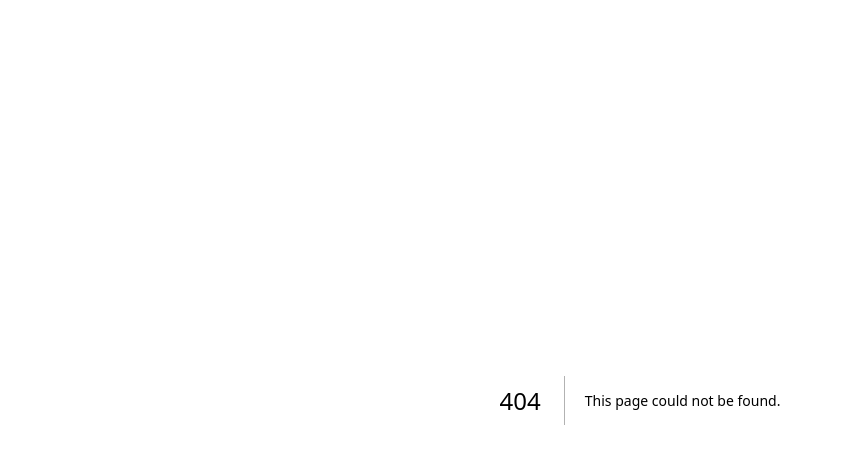
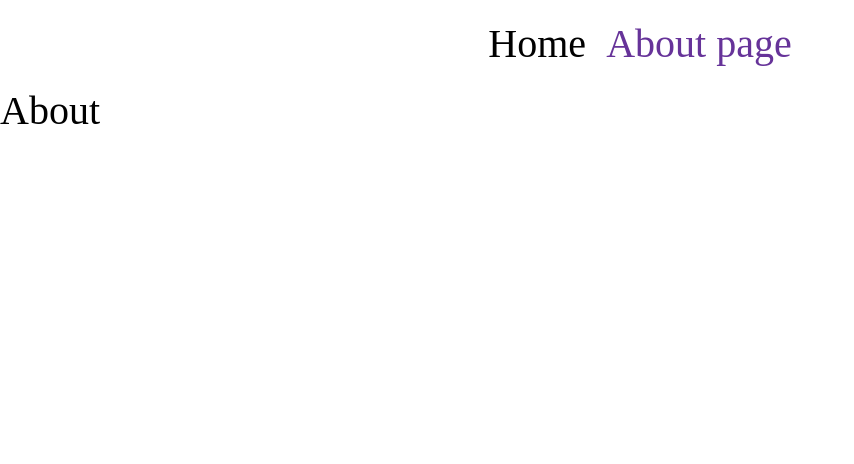
Before and after one commit to Alex666000/NEXT_car-catalog, a Next.js app: page /about in a window 1280 px wide. Before the commit this address had no page. Shown: the top 464 px of the page, without its empty margins (0-854 px from the left). Built offline with nearby package versions, Linux system fonts and the light colour scheme.

Commit message:
useRouter(); pathname - по условию Layout

```diff
--- a/package.json
+++ b/package.json
@@ -9,6 +9,7 @@
     "lint": "next lint"
   },
   "dependencies": {
+    "-": "^0.0.1",
     "@types/node": "18.15.11",
     "@types/react": "18.0.33",
     "@types/react-dom": "18.0.11",
@@ -17,6 +18,7 @@
     "next": "13.3.0",
     "react": "18.2.0",
     "react-dom": "18.2.0",
+    "sass": "^1.61.0",
     "typescript": "5.0.4"
   }
 }
--- /dev/null
+++ b/src/components/header/Header.module.scss
@@ -0,0 +1,17 @@
+.header {
+  display: flex;
+  align-items: center;
+  width: 100%;
+  justify-content: center;
+
+  > a {
+    color: black;
+    margin: 0 10px;
+    padding: 20px 0px;
+    transition: color .4s ease-in-out;
+
+    &:hover, &.active {
+      color: rebeccapurple;
+    }
+  }
+}
--- /dev/null
+++ b/src/components/header/Header.tsx
@@ -0,0 +1,18 @@
+import React, {FC} from "react";
+import Link from "next/link";
+import styles from "src/components/header/Header.module.scss";
+import {useRouter} from "next/router";
+
+const Header: FC = () => {
+    const {pathname} = useRouter();
+    console.log(pathname);
+
+    return (
+        <div className={styles.header}>
+            <Link href={"/"} className={pathname === '/' ? styles.active : '' }> Home </Link>
+            <Link href={"/about"} className={pathname === '/about' ? styles.active : '' }> About page </Link>
+        </div>
+    );
+};
+
+export default Header;
--- /dev/null
+++ b/src/components/layout/Layout.tsx
@@ -0,0 +1,22 @@
+import React, {FC} from "react";
+import Header from "@/components/header/Header";
+
+interface PropsWithChildren {
+
+}
+
+// макет нашего Арр - структура чтобы не было дублирования блоков в каждой К-те...
+// все компоненты Арр -- оборачиваем в лайаут
+let Layout: React.FC<PropsWithChildren>;
+Layout = ({children}) => {
+    return (
+        <div>
+            <Header/>
+            <main>
+                {children}
+            </main>
+        </div>
+    );
+};
+
+export default Layout;
--- a/src/pages/_app.tsx
+++ b/src/pages/_app.tsx
@@ -1,4 +1,4 @@
-import '@/styles/globals.css'
+import '@/styles/globals.scss'
 import type { AppProps } from 'next/app'
 
 // менее корневой файл - будет открывать наш самый главный компонент  который будем передавать Component
--- a/src/pages/_document.tsx
+++ b/src/pages/_document.tsx
@@ -9,6 +9,7 @@ export default function Document() {
             <Head/>
             <body>
             {/*тут инициализируется main и скрипты*/}
+            {/* Main - это app.tsx */}
             <Main/>
             <NextScript/>
             </body>
--- /dev/null
+++ b/src/pages/about.tsx
@@ -0,0 +1,12 @@
+import React from "react";
+import Layout from "@/components/layout/Layout";
+
+const AboutPage = () => {
+    return (
+        <Layout>
+            About
+        </Layout>
+    );
+};
+
+export default AboutPage;
--- a/src/styles/globals.css
+++ /dev/null
@@ -1,107 +0,0 @@
-:root {
-  --max-width: 1100px;
-  --border-radius: 12px;
-  --font-mono: ui-monospace, Menlo, Monaco, 'Cascadia Mono', 'Segoe UI Mono',
-    'Roboto Mono', 'Oxygen Mono', 'Ubuntu Monospace', 'Source Code Pro',
-    'Fira Mono', 'Droid Sans Mono', 'Courier New', monospace;
-
-  --foreground-rgb: 0, 0, 0;
-  --background-start-rgb: 214, 219, 220;
-  --background-end-rgb: 255, 255, 255;
-
-  --primary-glow: conic-gradient(
-    from 180deg at 50% 50%,
-    #16abff33 0deg,
-    #0885ff33 55deg,
-    #54d6ff33 120deg,
-    #0071ff33 160deg,
-    transparent 360deg
-  );
-  --secondary-glow: radial-gradient(
-    rgba(255, 255, 255, 1),
-    rgba(255, 255, 255, 0)
-  );
-
-  --tile-start-rgb: 239, 245, 249;
-  --tile-end-rgb: 228, 232, 233;
-  --tile-border: conic-gradient(
-    #00000080,
-    #00000040,
-    #00000030,
-    #00000020,
-    #00000010,
-    #00000010,
-    #00000080
-  );
-
-  --callout-rgb: 238, 240, 241;
-  --callout-border-rgb: 172, 175, 176;
-  --card-rgb: 180, 185, 188;
-  --card-border-rgb: 131, 134, 135;
-}
-
-@media (prefers-color-scheme: dark) {
-  :root {
-    --foreground-rgb: 255, 255, 255;
-    --background-start-rgb: 0, 0, 0;
-    --background-end-rgb: 0, 0, 0;
-
-    --primary-glow: radial-gradient(rgba(1, 65, 255, 0.4), rgba(1, 65, 255, 0));
-    --secondary-glow: linear-gradient(
-      to bottom right,
-      rgba(1, 65, 255, 0),
-      rgba(1, 65, 255, 0),
-      rgba(1, 65, 255, 0.3)
-    );
-
-    --tile-start-rgb: 2, 13, 46;
-    --tile-end-rgb: 2, 5, 19;
-    --tile-border: conic-gradient(
-      #ffffff80,
-      #ffffff40,
-      #ffffff30,
-      #ffffff20,
-      #ffffff10,
-      #ffffff10,
-      #ffffff80
-    );
-
-    --callout-rgb: 20, 20, 20;
-    --callout-border-rgb: 108, 108, 108;
-    --card-rgb: 100, 100, 100;
-    --card-border-rgb: 200, 200, 200;
-  }
-}
-
-* {
-  box-sizing: border-box;
-  padding: 0;
-  margin: 0;
-}
-
-html,
-body {
-  max-width: 100vw;
-  overflow-x: hidden;
-}
-
-body {
-  color: rgb(var(--foreground-rgb));
-  background: linear-gradient(
-      to bottom,
-      transparent,
-      rgb(var(--background-end-rgb))
-    )
-    rgb(var(--background-start-rgb));
-}
-
-a {
-  color: inherit;
-  text-decoration: none;
-}
-
-@media (prefers-color-scheme: dark) {
-  html {
-    color-scheme: dark;
-  }
-}
--- /dev/null
+++ b/src/styles/globals.scss
@@ -0,0 +1,14 @@
+* {
+  box-sizing: border-box;
+  padding: 0;
+  margin: 0;
+}
+
+a {
+  color: inherit;
+  text-decoration: none;
+}
+
+body {
+  font-size: 40px;
+}
```
Also changed, not shown: src/components/screen/home/Home.tsx (+5 -3 lines), src/pages/car/[id].tsx (+18 -2 lines), src/components/screen/home/Home.module.scss (renamed from src/components/screen/home/Home.module.css), 1 other file (tests, documents, lock files or other folders).
